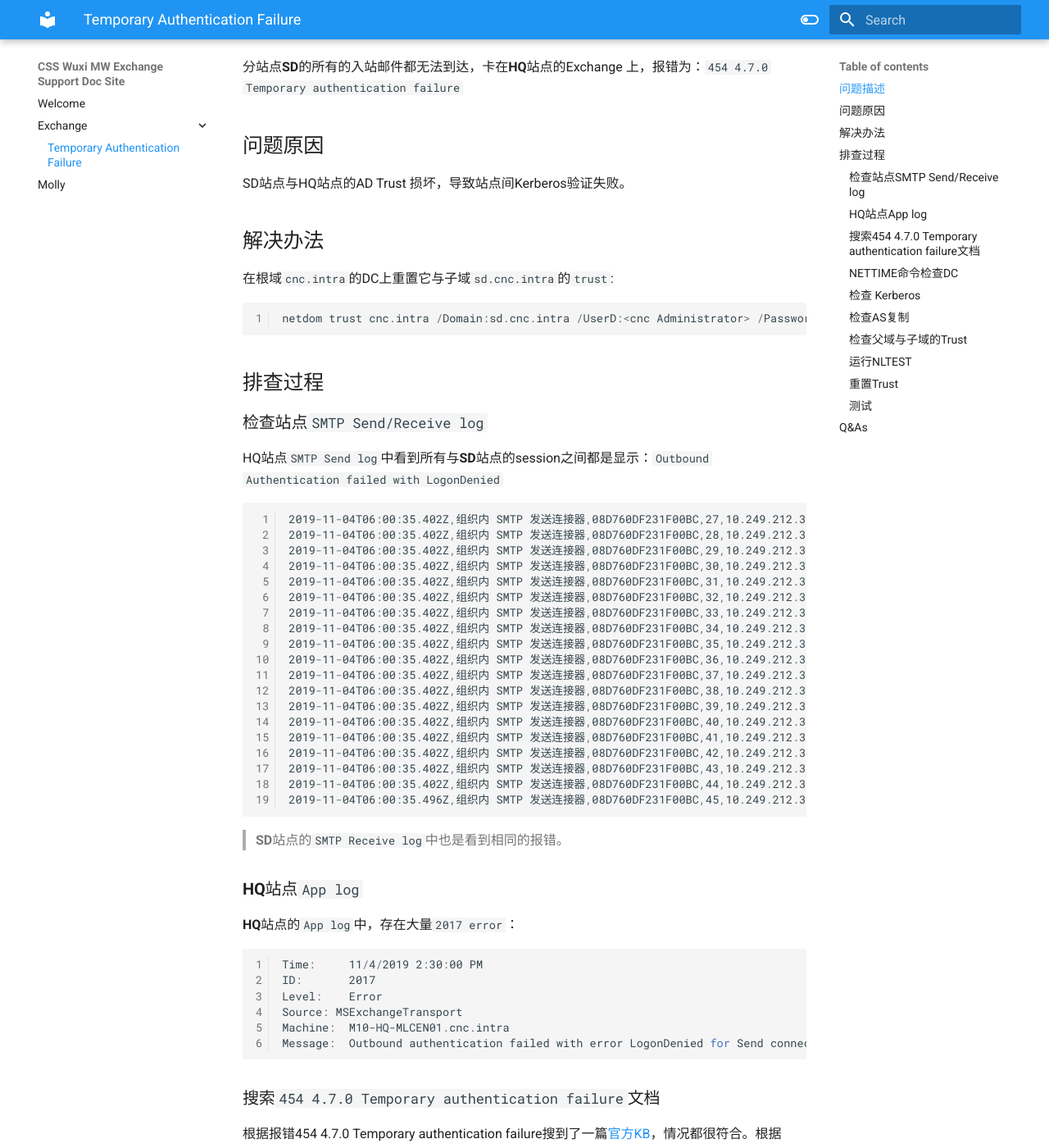
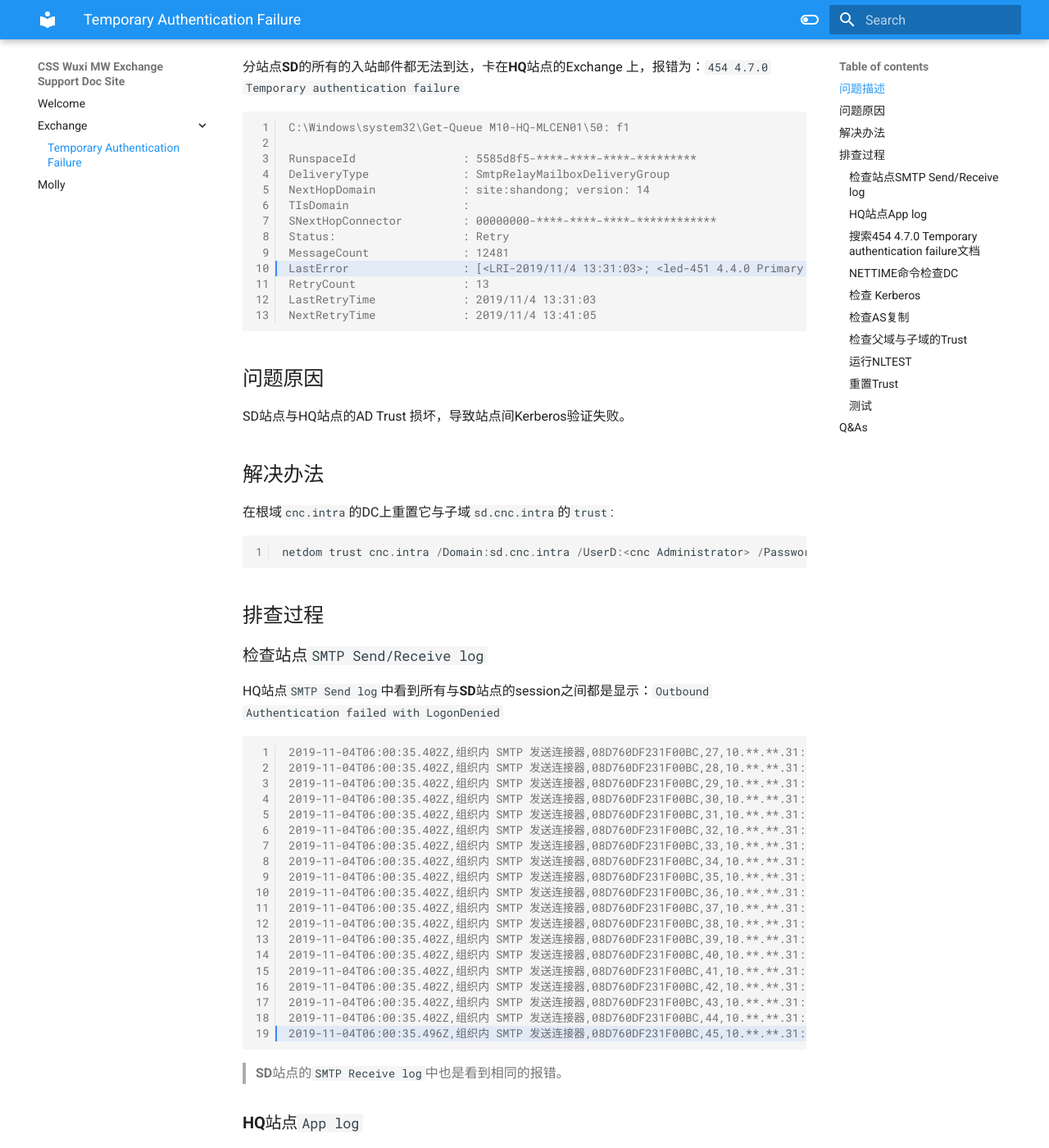
Before and after one commit to microsoft/exchange-css-docsite, an MkDocs documentation site: the page built from docs/exchange/454-temporary-authentication-failure.md, in a window 1280 px wide and 1400 px high, scrolled down 394 px. Shown: the whole window at 82% size. Built offline with MkDocs 1.6.1 and Material for MkDocs 9.7.7, drawn with Linux system fonts in a browser that asks for light colours; some of the changed text lies outside the part shown.

Commit message:
docs: fix code block bug

````diff
--- a/docs/exchange/454-temporary-authentication-failure.md
+++ b/docs/exchange/454-temporary-authentication-failure.md
@@ -12,6 +12,22 @@
 
 分站点**SD**的所有的入站邮件都无法到达，卡在**HQ**站点的Exchange 上，报错为：`454 4.7.0 Temporary authentication failure`
 
+``` pwsh-session hl_lines="10"
+C:\Windows\system32\Get-Queue M10-HQ-MLCEN01\50: f1
+
+RunspaceId                : 5585d8f5-****-****-****-*********
+DeliveryType              : SmtpRelayMailboxDeliveryGroup
+NextHopDomain             : site:shandong; version: 14
+TIsDomain                 :
+SNextHopConnector         : 00000000-****-****-****-************
+Status:                   : Retry
+MessageCount              : 12481
+LastError                 : [<LRI-2019/11/4 13:31:03>; <led-451 4.4.0 Primary target IP address responded with: "454 4.7.0 Temporary authentication failure." Attempted to alternate host, but that did not succeed. Either there are no alternate hosts, or delivery failed to all alternate hosts. The last endpoint attempted was 10.**.**.***:**>;<FQDN-M10-SD-MLCH07.sd.cnc.intra>;<IP=10.**.**.***>]
+RetryCount                : 13
+LastRetryTime             : 2019/11/4 13:31:03
+NextRetryTime             : 2019/11/4 13:41:05
+```
+
 ## 问题原因
 
 SD站点与HQ站点的AD Trust 损坏，导致站点间Kerberos验证失败。
@@ -20,7 +36,7 @@ SD站点与HQ站点的AD Trust 损坏，导致站点间Kerberos验证失败。
 
 在根域`cnc.intra`的DC上重置它与子域`sd.cnc.intra`的`trust`:
 
-```powershell
+``` powershell
 netdom trust cnc.intra /Domain:sd.cnc.intra /UserD:<cnc Administrator> /PasswordD:* /UserO:<sd  administrator> /PasswordO:* /Reset /TwoWay
 ```
 
@@ -30,26 +46,26 @@ netdom trust cnc.intra /Domain:sd.cnc.intra /UserD:<cnc Administrator> /Password
 
 HQ站点`SMTP Send log`中看到所有与**SD**站点的session之间都是显示：`Outbound Authentication failed with LogonDenied`
 
-```powershell
-2019-11-04T06:00:35.402Z,组织内 SMTP 发送连接器,08D760DF231F00BC,27,10.249.212.31:37964,10.72.32.168:25,*,,"TLS protocol SP_PROT_TLS1_0_CLIENT negotiation succeeded using bulk encryption algorithm CALG_AES_256 with strength 256 bits, MAC hash algorithm CALG_SHA1 with strength 160 bits and key exchange algorithm CALG_ECDHE with strength 256 bits"
-2019-11-04T06:00:35.402Z,组织内 SMTP 发送连接器,08D760DF231F00BC,28,10.249.212.31:37964,10.72.32.168:25,*,,Received certificate
-2019-11-04T06:00:35.402Z,组织内 SMTP 发送连接器,08D760DF231F00BC,29,10.249.212.31:37964,10.72.32.168:25,*,352D244A535D94B576232ECC4A4000CFE06BE106,Certificate thumbprint
-2019-11-04T06:00:35.402Z,组织内 SMTP 发送连接器,08D760DF231F00BC,30,10.249.212.31:37964,10.72.32.168:25,>,EHLO M10-HQ-MLCEN01.cnc.intra,
-2019-11-04T06:00:35.402Z,组织内 SMTP 发送连接器,08D760DF231F00BC,31,10.249.212.31:37964,10.72.32.168:25,<,250-M10-SD-MLCH04.sd.cnc.intra Hello [10.249.212.31],
-2019-11-04T06:00:35.402Z,组织内 SMTP 发送连接器,08D760DF231F00BC,32,10.249.212.31:37964,10.72.32.168:25,<,250-SIZE,
-2019-11-04T06:00:35.402Z,组织内 SMTP 发送连接器,08D760DF231F00BC,33,10.249.212.31:37964,10.72.32.168:25,<,250-PIPELINING,
-2019-11-04T06:00:35.402Z,组织内 SMTP 发送连接器,08D760DF231F00BC,34,10.249.212.31:37964,10.72.32.168:25,<,250-DSN,
-2019-11-04T06:00:35.402Z,组织内 SMTP 发送连接器,08D760DF231F00BC,35,10.249.212.31:37964,10.72.32.168:25,<,250-ENHANCEDSTATUSCODES,
-2019-11-04T06:00:35.402Z,组织内 SMTP 发送连接器,08D760DF231F00BC,36,10.249.212.31:37964,10.72.32.168:25,<,250-AUTH NTLM LOGIN,
-2019-11-04T06:00:35.402Z,组织内 SMTP 发送连接器,08D760DF231F00BC,37,10.249.212.31:37964,10.72.32.168:25,<,250-X-EXPS EXCHANGEAUTH GSSAPI NTLM,
-2019-11-04T06:00:35.402Z,组织内 SMTP 发送连接器,08D760DF231F00BC,38,10.249.212.31:37964,10.72.32.168:25,<,250-X-EXCHANGEAUTH SHA256,
-2019-11-04T06:00:35.402Z,组织内 SMTP 发送连接器,08D760DF231F00BC,39,10.249.212.31:37964,10.72.32.168:25,<,250-8BITMIME,
-2019-11-04T06:00:35.402Z,组织内 SMTP 发送连接器,08D760DF231F00BC,40,10.249.212.31:37964,10.72.32.168:25,<,250-BINARYMIME,
-2019-11-04T06:00:35.402Z,组织内 SMTP 发送连接器,08D760DF231F00BC,41,10.249.212.31:37964,10.72.32.168:25,<,250-CHUNKING,
-2019-11-04T06:00:35.402Z,组织内 SMTP 发送连接器,08D760DF231F00BC,42,10.249.212.31:37964,10.72.32.168:25,<,250-XEXCH50,
-2019-11-04T06:00:35.402Z,组织内 SMTP 发送连接器,08D760DF231F00BC,43,10.249.212.31:37964,10.72.32.168:25,<,250-XRDST,
-2019-11-04T06:00:35.402Z,组织内 SMTP 发送连接器,08D760DF231F00BC,44,10.249.212.31:37964,10.72.32.168:25,<,250 XSHADOW,
-2019-11-04T06:00:35.496Z,组织内 SMTP 发送连接器,08D760DF231F00BC,45,10.249.212.31:37964,10.72.32.168:25,*,,Outbound Authentication failed with LogonDenied
+``` pwsh-session hl_lines="19"
+2019-11-04T06:00:35.402Z,组织内 SMTP 发送连接器,08D760DF231F00BC,27,10.**.**.31:37964,10.**.**.168:25,*,,"TLS protocol SP_PROT_TLS1_0_CLIENT negotiation succeeded using bulk encryption algorithm CALG_AES_256 with strength 256 bits, MAC hash algorithm CALG_SHA1 with strength 160 bits and key exchange algorithm CALG_ECDHE with strength 256 bits"
+2019-11-04T06:00:35.402Z,组织内 SMTP 发送连接器,08D760DF231F00BC,28,10.**.**.31:37964,10.**.**.168:25,*,,Received certificate
+2019-11-04T06:00:35.402Z,组织内 SMTP 发送连接器,08D760DF231F00BC,29,10.**.**.31:37964,10.**.**.168:25,*,352D244A535D94B576232ECC4A4000CFE06BE106,Certificate thumbprint
+2019-11-04T06:00:35.402Z,组织内 SMTP 发送连接器,08D760DF231F00BC,30,10.**.**.31:37964,10.**.**.168:25,>,EHLO M10-HQ-MLCEN01.cnc.intra,
+2019-11-04T06:00:35.402Z,组织内 SMTP 发送连接器,08D760DF231F00BC,31,10.**.**.31:37964,10.**.**.168:25,<,250-M10-SD-MLCH04.sd.cnc.intra Hello [10.**.**.31],
+2019-11-04T06:00:35.402Z,组织内 SMTP 发送连接器,08D760DF231F00BC,32,10.**.**.31:37964,10.**.**.168:25,<,250-SIZE,
+2019-11-04T06:00:35.402Z,组织内 SMTP 发送连接器,08D760DF231F00BC,33,10.**.**.31:37964,10.**.**.168:25,<,250-PIPELINING,
+2019-11-04T06:00:35.402Z,组织内 SMTP 发送连接器,08D760DF231F00BC,34,10.**.**.31:37964,10.**.**.168:25,<,250-DSN,
+2019-11-04T06:00:35.402Z,组织内 SMTP 发送连接器,08D760DF231F00BC,35,10.**.**.31:37964,10.**.**.168:25,<,250-ENHANCEDSTATUSCODES,
+2019-11-04T06:00:35.402Z,组织内 SMTP 发送连接器,08D760DF231F00BC,36,10.**.**.31:37964,10.**.**.168:25,<,250-AUTH NTLM LOGIN,
+2019-11-04T06:00:35.402Z,组织内 SMTP 发送连接器,08D760DF231F00BC,37,10.**.**.31:37964,10.**.**.168:25,<,250-X-EXPS EXCHANGEAUTH GSSAPI NTLM,
+2019-11-04T06:00:35.402Z,组织内 SMTP 发送连接器,08D760DF231F00BC,38,10.**.**.31:37964,10.**.**.168:25,<,250-X-EXCHANGEAUTH SHA256,
+2019-11-04T06:00:35.402Z,组织内 SMTP 发送连接器,08D760DF231F00BC,39,10.**.**.31:37964,10.**.**.168:25,<,250-8BITMIME,
+2019-11-04T06:00:35.402Z,组织内 SMTP 发送连接器,08D760DF231F00BC,40,10.**.**.31:37964,10.**.**.168:25,<,250-BINARYMIME,
+2019-11-04T06:00:35.402Z,组织内 SMTP 发送连接器,08D760DF231F00BC,41,10.**.**.31:37964,10.**.**.168:25,<,250-CHUNKING,
+2019-11-04T06:00:35.402Z,组织内 SMTP 发送连接器,08D760DF231F00BC,42,10.**.**.31:37964,10.**.**.168:25,<,250-XEXCH50,
+2019-11-04T06:00:35.402Z,组织内 SMTP 发送连接器,08D760DF231F00BC,43,10.**.**.31:37964,10.**.**.168:25,<,250-XRDST,
+2019-11-04T06:00:35.402Z,组织内 SMTP 发送连接器,08D760DF231F00BC,44,10.**.**.31:37964,10.**.**.168:25,<,250 XSHADOW,
+2019-11-04T06:00:35.496Z,组织内 SMTP 发送连接器,08D760DF231F00BC,45,10.**.**.31:37964,10.**.**.168:25,*,,Outbound Authentication failed with LogonDenied
 ```
 
 > **SD**站点的`SMTP Receive log`中也是看到相同的报错。
@@ -58,7 +74,7 @@ HQ站点`SMTP Send log`中看到所有与**SD**站点的session之间都是显
 
 **HQ**站点的`App log`中，存在大量`2017 error`：
 
-```powershell
+``` powershell
 Time:     11/4/2019 2:30:00 PM
 ID:       2017
 Level:    Error
@@ -79,11 +95,11 @@ Message:  Outbound authentication failed with error LogonDenied for Send connect
 
 ### 检查 _Kerberos_
 
-在**HQ**站点抓取网络包后发现 _Kerberos_ 出现了Error（其中`10.72.43.15` 为**SD**站点DC，`10.249.212.31`为**HQ**站点Exchange）
+在**HQ**站点抓取网络包后发现 _Kerberos_ 出现了Error（其中`10.**.**.15` 为**SD**站点DC，`10.**.**.31`为**HQ**站点Exchange）
 
-```powershell
-217  4:15:06 PM 11/4/2019    0.5359109                 10.249.212.31 10.72.43.15     KerberosV5         KerberosV5:TGS Request Realm: SD.CNC.INTRA Sname: SMTPSVC/M10-SD-MLCH01.sd.cnc.intra       {TCP:36, IPv4:35}
-219  4:15:06 PM 11/4/2019    0.5460381                 10.72.43.15     10.249.212.31 KerberosV5         KerberosV5:KRB_ERROR  - KRB_AP_ERR_BAD_INTEGRITY (31)        {TCP:36, IPv4:35} // highlight-line
+``` pwsh-session linenums="217"
+4:15:06 PM 11/4/2019    0.5359109                 10.**.**.31 10.**.**.15     KerberosV5         KerberosV5:TGS Request Realm: SD.CNC.INTRA Sname: SMTPSVC/M10-SD-MLCH01.sd.cnc.intra       {TCP:36, IPv4:35}
+4:15:06 PM 11/4/2019    0.5460381                 10.**.**.15     10.**.**.31 KerberosV5         KerberosV5:KRB_ERROR  - KRB_AP_ERR_BAD_INTEGRITY (31)        {TCP:36, IPv4:35}
 ```
 
 ### 检查AS复制
@@ -100,7 +116,7 @@ Message:  Outbound authentication failed with error LogonDenied for Send connect
 
 我们同时尝试在父域的DC上运行`NLTEST /dclist:sd.cnc.intra`查询SD的DC列表也出现以下报错，由于DSGETDC function需要bind DC，而在没有Trust或Trust损坏的情况下都会出现如下报错：
 
-```powershell
+``` doscon
 C:\>NLTEST /dclist:sd.cnc.intra
 获得域"sd.cnc.intra"中DC的列表<从"\\M10-SD-DC24.sd.cnc.intra"中>。
 你没有权限访问到 sd.cnc.intra <\\M10-SD-DC24.sd.cnc.intra> 的DsBind <尝试 NetServerEnum>。
@@ -111,7 +127,7 @@ I_NetGetDCList 失败：Status = 6118 0x17e6 ERROR_NO_BROWSER_SERVERS_FOUND
 
 我们在SD域的DC上运行
 
-```powershell
+``` doscon
 NETDOM TRUST <parent domain> /Domain:<child domain> /UserD:<child domain admin>/PasswordD:* /UserO:<parent domain admin> /PasswordO:* /Reset /TwoWay
 ```
 
````
